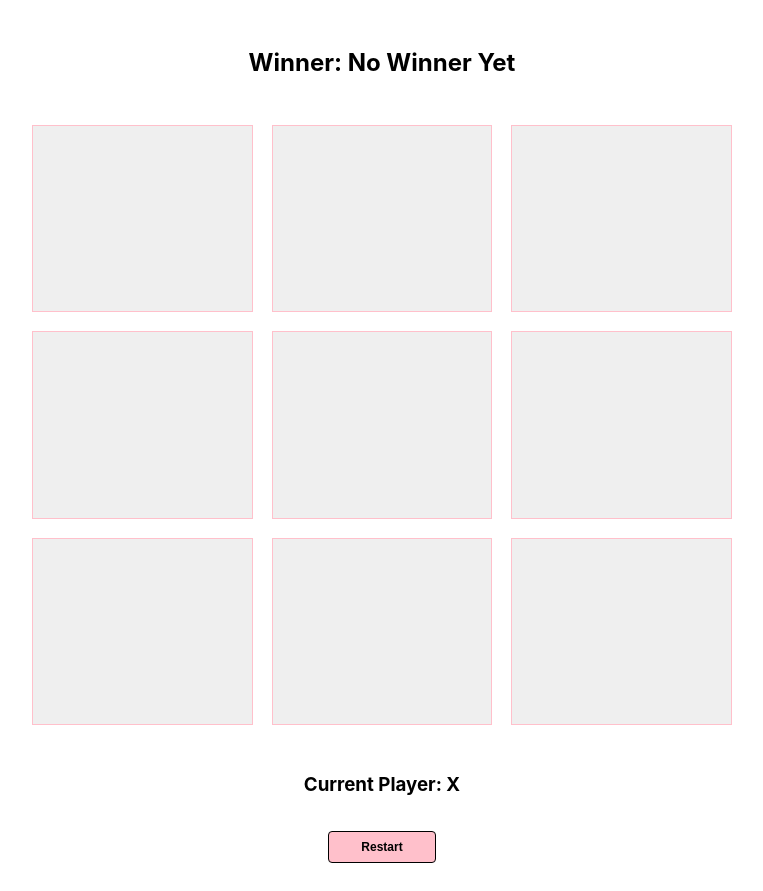
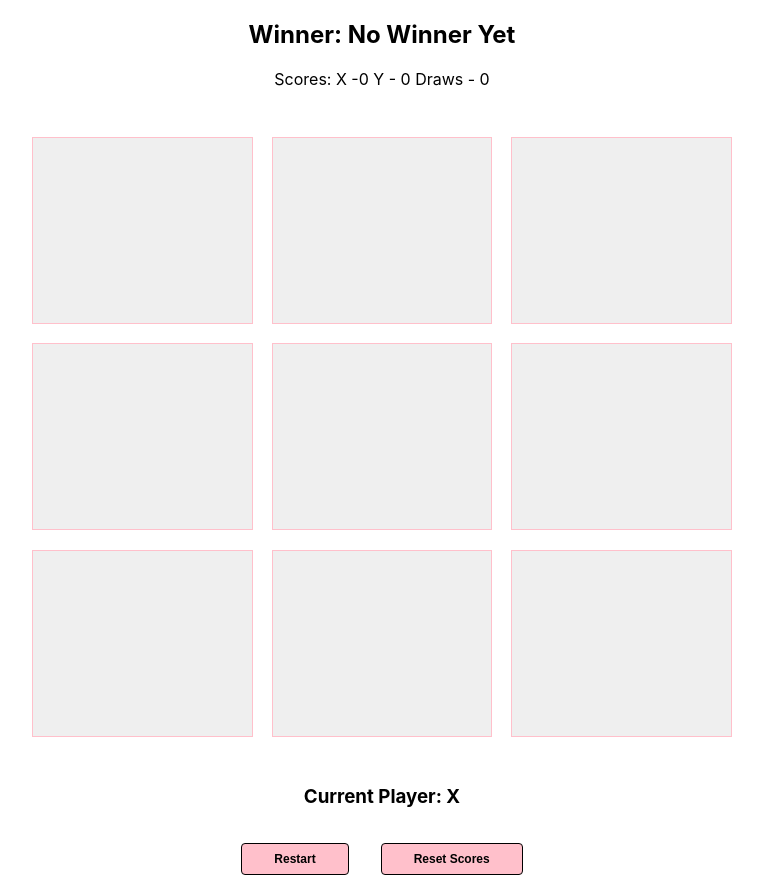
Before and after one commit to Saazu/tictactoe, a React (Create React App) app: page / in a window 1280 px wide. Both pictures are taken after a click on the button "Play". Shown: the whole page, without its empty margins (258-1021 px from the left). Built offline with nearby package versions, Linux system fonts and the light colour scheme.

Commit message:
Display game score history

```diff
--- a/src/common/types.typedef.ts
+++ b/src/common/types.typedef.ts
@@ -7,4 +7,10 @@ export type GameResultState =
   | "No Winner Yet"
   | PlayerMove.O
   | PlayerMove.X
-  | "Draw";
+  | "DRAW";
+
+export type GameHistory = {
+  playerOScore: number;
+  playerXScore: number;
+  drawScore: number;
+};
--- a/src/components/Game/Game.tsx
+++ b/src/components/Game/Game.tsx
@@ -1,11 +1,16 @@
 import React, { useState } from "react";
-import Board from "../Board/Board";
+import TicTacToe from "../TicTacToe/TicTacToe";
 import InitGame from "../InitGame/InitGame";
+import useTicTacToeHistory from "../../hooks/useTicTacToeHistory";
+import { GameHistory } from "../../common/types.typedef";
 import "./game.css";
 
 function Game() {
   const [rowLength, setRowLength] = useState(3);
   const [playingGame, setPlayingGame] = useState(false);
+
+  const { playerOScore, playerXScore, drawScore, recordWinner, resetScore } =
+    useTicTacToeHistory();
 
   function setBoardSize(event: React.ChangeEvent<HTMLSelectElement>) {
     setRowLength(Number(event?.currentTarget.value));
@@ -18,16 +23,33 @@ function Game() {
     setPlayingGame(true);
   }
 
-  return playingGame ? (
+  const gameHistory: GameHistory = {
+    playerOScore,
+    playerXScore,
+    drawScore,
+  };
+
+  return (
+    <div>
+      {playingGame ? (
         <div className="game-container">
-      <Board rowLength={rowLength} stopGame={stopGame} />
+          <TicTacToe
+            rowLength={rowLength}
+            stopGame={stopGame}
+            recordWinner={recordWinner}
+            gameHistory={gameHistory}
+            resetScore={resetScore}
+          />
         </div>
       ) : (
         <InitGame
+          gameHistory={gameHistory}
           startGame={startGame}
           setBoardSize={setBoardSize}
           rowLength={rowLength}
         />
+      )}
+    </div>
   );
 }
 
--- a/src/components/InitGame/InitGame.tsx
+++ b/src/components/InitGame/InitGame.tsx
@@ -1,14 +1,21 @@
 import React from "react";
 import "../../common/styles.css";
+import { GameHistory } from "../../common/types.typedef";
 import "./initgame.css";
 
 type InitGameProps = {
   startGame: () => void;
   setBoardSize: (event: React.ChangeEvent<HTMLSelectElement>) => void;
   rowLength: number;
+  gameHistory: GameHistory;
 };
 
-function InitGame({ startGame, setBoardSize, rowLength }: InitGameProps) {
+function InitGame({
+  startGame,
+  setBoardSize,
+  rowLength,
+  gameHistory,
+}: InitGameProps) {
   return (
     <div className="details">
       <h1 className="header">Tic Tac Toe</h1>
@@ -16,7 +23,12 @@ function InitGame({ startGame, setBoardSize, rowLength }: InitGameProps) {
         <p>Select the number of rows and columns and click play to start</p>
         <p>You can create a 3X3, 4X4, 5X5, or 6X6 grid</p>
       </div>
-
+      <div>
+        <h3 style={{ fontSize: "14px", fontWeight: 700 }}>
+          Current score: Scores: X -{gameHistory.playerXScore} Y -{" "}
+          {gameHistory.playerXScore} Draws - {gameHistory.drawScore}
+        </h3>
+      </div>
       <div className="game-setup">
         <label>Number of Rows annd Columns</label>
         <select
--- a/src/components/Board/Board.tsx
+++ b/src/components/TicTacToe/TicTacToe.tsx
@@ -3,13 +3,28 @@ import Game from "../Game/Game";
 import useTicTacToe from "../../hooks/useTicTacToe";
 import "./board.css";
 import "../../common/styles.css";
+import { PlayerMove } from "../../common/types.typedef";
+import { useEffect } from "react";
 
 type BoardProps = {
   rowLength: number;
   stopGame: () => void;
+  recordWinner: (winner: PlayerMove | "DRAW") => void;
+  gameHistory: {
+    playerOScore: number;
+    playerXScore: number;
+    drawScore: number;
+  };
+  resetScore: () => void;
 };
 
-function Board({ rowLength, stopGame }: BoardProps) {
+function TicTacToe({
+  rowLength,
+  stopGame,
+  recordWinner,
+  gameHistory,
+  resetScore,
+}: BoardProps) {
   const {
     winner,
     currentTurn,
@@ -19,6 +34,13 @@ function Board({ rowLength, stopGame }: BoardProps) {
     restartGame,
   } = useTicTacToe(rowLength);
   const disableSquare = winner !== "No Winner Yet";
+
+  useEffect(() => {
+    if (winner !== "No Winner Yet") {
+      recordWinner(winner);
+    }
+    // eslint-disable-next-line react-hooks/exhaustive-deps
+  }, [winner]);
 
   function getFontSize(rowLength: number): string {
     switch (rowLength) {
@@ -83,7 +105,13 @@ function Board({ rowLength, stopGame }: BoardProps) {
   return (
     <div className="board">
       <div className="game-state">
-        <h2>Winner: {winner ? winner : "No one yet!"}</h2>
+        <span>
+          <h2>Winner: {winner ? winner : "No one yet!"}</h2>
+          <span>
+            Scores: X -{gameHistory.playerXScore} Y - {gameHistory.playerXScore}{" "}
+            Draws - {gameHistory.drawScore}
+          </span>
+        </span>
       </div>
       {generateBoard()}
       <div className="current-player">
@@ -92,8 +120,11 @@ function Board({ rowLength, stopGame }: BoardProps) {
       <button className="btn" onClick={playNewGame}>
         Restart
       </button>
+      <button className="btn" onClick={resetScore}>
+        Reset Scores
+      </button>
     </div>
   );
 }
 
-export default Board;
+export default TicTacToe;
--- a/src/components/Board/board.css
+++ b/src/components/TicTacToe/board.css
@@ -13,7 +13,7 @@
 
 
 .game-state {
-  margin: 3rem 0rem;
+  margin: 1rem 0rem;
 }
 
 .current-player {
--- a/src/hooks/useLocalStorage.ts
+++ b/src/hooks/useLocalStorage.ts
@@ -2,7 +2,7 @@ import * as React from "react";
 
 function useLocalStorage(
   key: string,
-  defaultValue: Function | string | null = "",
+  defaultValue: Function | string | null | Object = "",
   { serialize = JSON.stringify, deserialize = JSON.parse } = {}
 ) {
   const [state, setLocalStorageState] = React.useState(() => {
--- /dev/null
+++ b/src/hooks/useTicTacToeHistory.ts
@@ -0,0 +1,30 @@
+import useLocalStorage from "./useLocalStorage";
+import { PlayerMove } from "../common/types.typedef";
+
+const useTicTacToeHistory = () => {
+  const [playerScoreHistory, setPlayerScoreHistory] = useLocalStorage(
+    "ttt-score",
+    { X: 0, O: 0, DRAW: 0 }
+  );
+
+  function recordWinner(winner: PlayerMove | "DRAW") {
+    setPlayerScoreHistory({
+      ...playerScoreHistory,
+      [winner]: playerScoreHistory[winner] + 1,
+    });
+  }
+
+  function resetScore() {
+    setPlayerScoreHistory({ X: 0, O: 0, DRAW: 0 });
+  }
+
+  return {
+    playerXScore: playerScoreHistory.X,
+    playerOScore: playerScoreHistory.O,
+    drawScore: playerScoreHistory.DRAW,
+    resetScore,
+    recordWinner,
+  };
+};
+
+export default useTicTacToeHistory;
--- a/src/utils/checkWinner.ts
+++ b/src/utils/checkWinner.ts
@@ -55,7 +55,7 @@ export default function checkWinner(
   }
 
   if (moveCount === Math.pow(numCellsPerRow, 2)) {
-    return "Draw";
+    return "DRAW";
   }
 
   return "No Winner Yet";
```
Lines whose indentation alone changed are shown as unchanged.
